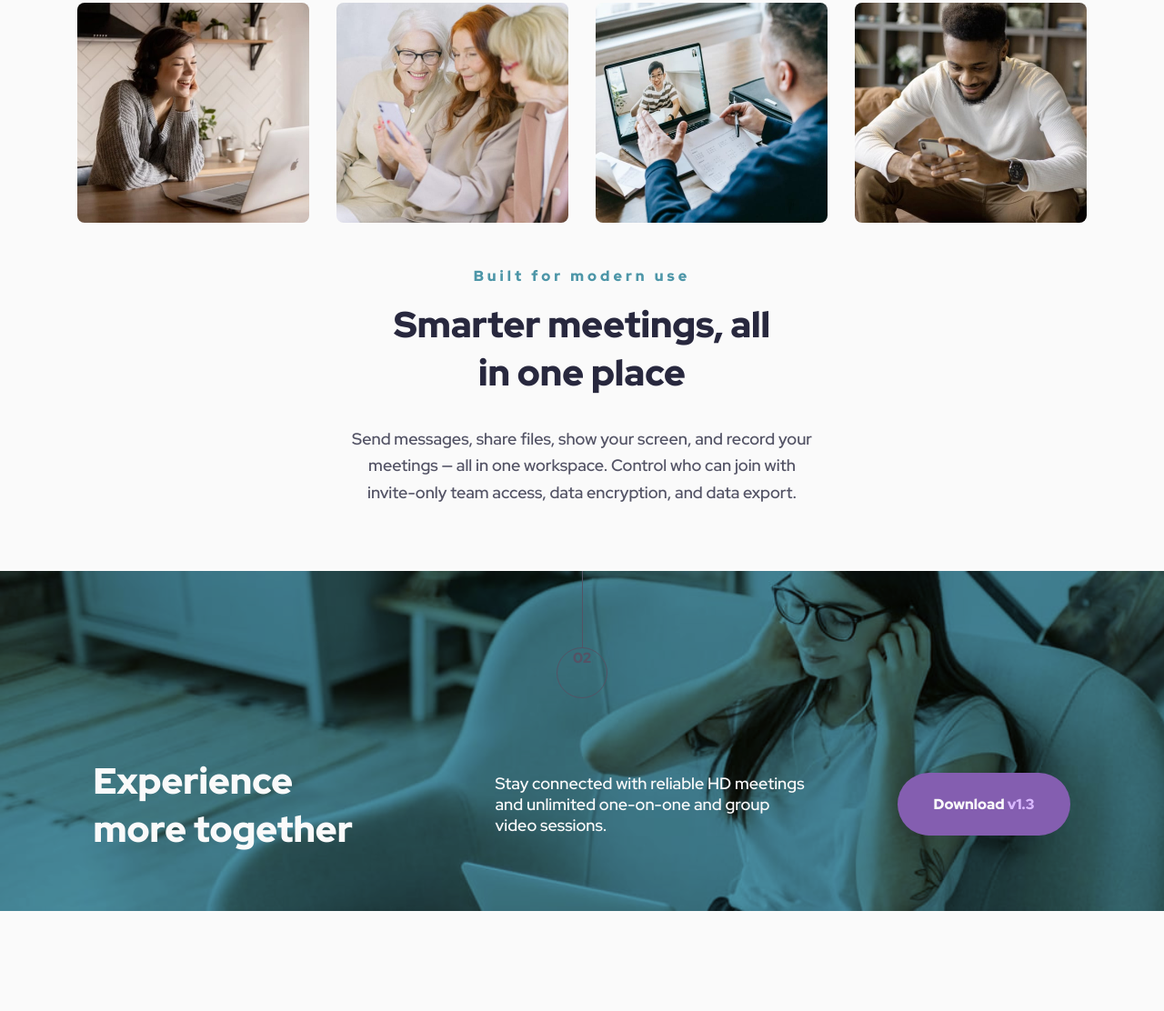
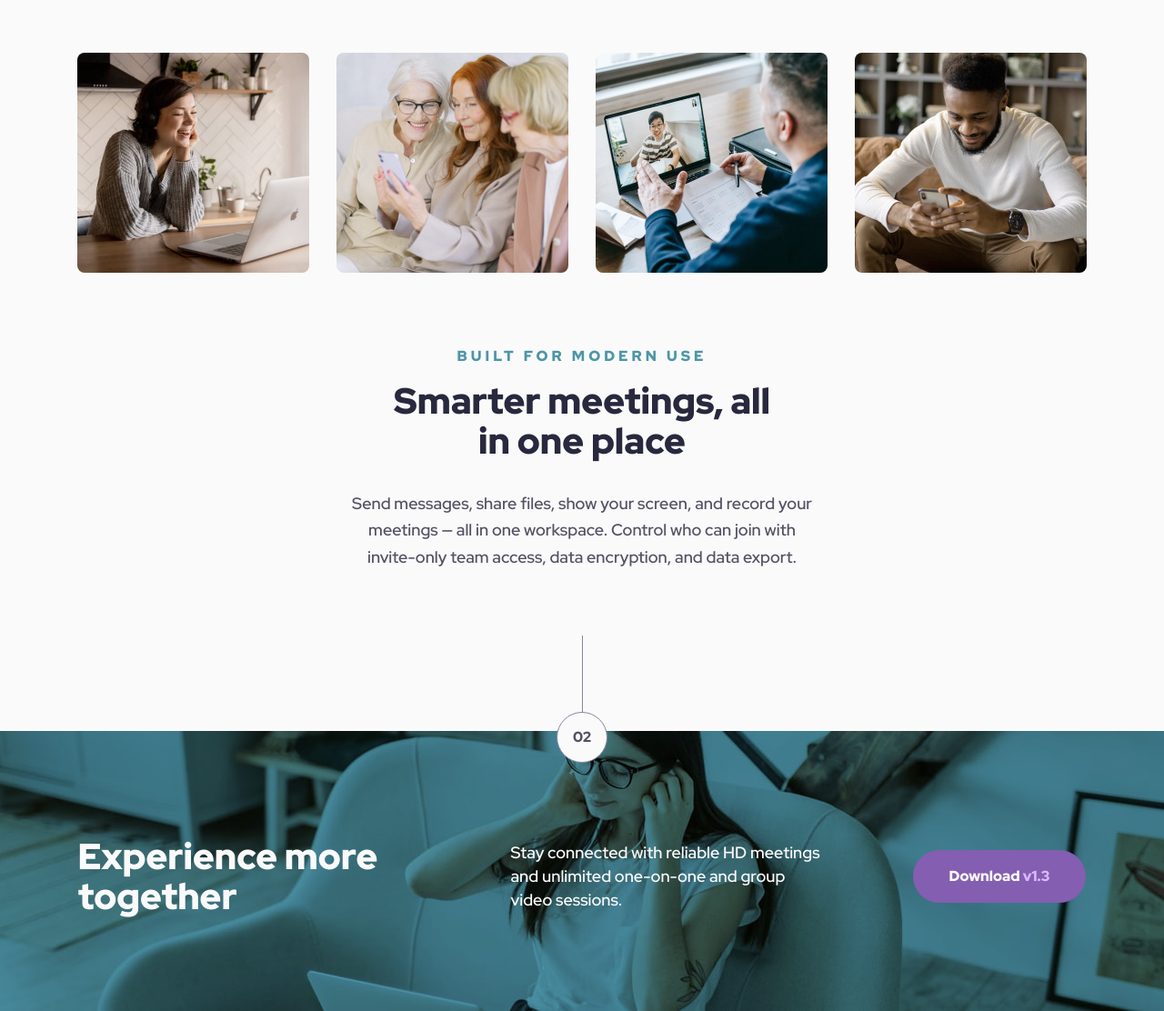
Before and after one commit to DarkstarXDD/meet-landing-page, a website built with Vite: page index.html in a window 1280 px wide. Shown: the part 784-1896 px from the top of the page at 91% size. Before the commit the page ends 1786 px from the top, so only its background shows below. Built offline with nearby package versions, Linux system fonts and the light colour scheme.

Commit message:
update styles

```diff
--- a/index.html
+++ b/index.html
@@ -71,7 +71,7 @@
             <button class="btn btn-primary">
               Download <span class="btn-primary-selection">v1.3</span>
             </button>
-            <a class="btn btn-secondary" href="#">What is it?</a>
+            <a class="btn btn-secondary btn-link" href="#">What is it?</a>
           </div>
         </div>
 
@@ -90,7 +90,7 @@
         </picture>
       </section>
 
-      <section class="section content-section content-section-one flex-column">
+      <section class="section content-section-one flex-column">
         <div class="flex-column">
           <div class="number-line"></div>
           <p class="number flex-column">01</p>
@@ -130,11 +130,12 @@
         </div>
       </section>
 
-      <section class="section content-section content-section-two flex-column">
-        <div class="flex-column">
+      <section class="section content-section-two flex-column">
+        <div class="flex-column number-two">
           <div class="number-line"></div>
-          <p class="number">02</p>
+          <p class="number flex-column">02</p>
         </div>
+        <div class="bg-wrapper flex-column">
           <div class="content-wrapper-two flex-column">
             <h2 class="content-title content-title-two">
               Experience more together
@@ -147,6 +148,7 @@
               Download <span class="btn-secondary-selection">v1.3</span>
             </button>
           </div>
+        </div>
       </section>
     </main>
   </body>
--- a/styles.css
+++ b/styles.css
@@ -51,6 +51,7 @@ button {
   --clr-secondary-600: hsl(268, 100%, 86%);
 
   --clr-neutral-100: hsl(0, 0%, 98%);
+  --clr-neutral-300: hsl(240, 10%, 57%);
   --clr-neutral-400: hsl(240, 10%, 36%);
   --clr-neutral-900: hsl(240, 21%, 20%);
 
@@ -92,12 +93,13 @@ body {
   font-family: var(--ff-red-hat-display);
   font-size: var(--fs-primary-body);
   font-weight: var(--fw-medium);
+  line-height: 1.625;
   color: var(--clr-primary-body);
   background-color: var(--clr-neutral-100);
 }
 
 .header {
-  padding: 3rem 0;
+  padding-block: 3rem 3.375rem;
 }
 
 .logo-img {
@@ -107,7 +109,6 @@ body {
 
 .main {
   width: 100%;
-  max-width: 92.75rem;
   gap: 4rem;
 }
 
@@ -117,7 +118,7 @@ body {
 
 .section {
   text-align: center;
-  padding: 0 1.5rem;
+  padding-inline: 1.5rem;
 }
 
 .hero-section {
@@ -134,6 +135,7 @@ body {
 .hero-title {
   max-width: 20rem;
   font-size: var(--fs-primary-heading);
+  line-height: 1;
   color: var(--clr-primary-heading);
 }
 
@@ -148,7 +150,7 @@ body {
   color: var(--clr-neutral-100);
   border: none;
   border-radius: 50px;
-  padding: 1.5rem 2.5rem;
+  padding: 1.1rem 2.5rem;
 }
 
 .btn-primary {
@@ -177,13 +179,17 @@ body {
   background-color: var(--clr-primary-600-hover);
 }
 
+.btn-link {
+  padding: 1.1rem 1.65rem;
+}
+
 .content-section-one {
   gap: 4rem;
 }
 
 .number-line {
   height: 5.25rem;
-  border-left: 0.0625rem solid var(--clr-primary-body);
+  border-left: 0.0625rem solid var(--clr-neutral-300);
 }
 
 .number {
@@ -191,8 +197,13 @@ body {
   height: 3.5rem;
   font-size: var(--fs-secondary-body);
   font-weight: var(--fw-black);
-  border: 0.0625rem solid var(--clr-primary-body);
+  background-color: var(--clr-neutral-100);
+  border: 0.0625rem solid var(--clr-neutral-300);
   border-radius: 100%;
+}
+
+.number-two {
+  z-index: 1;
 }
 
 .image-grid {
@@ -215,11 +226,13 @@ body {
   font-size: var(--fs-secondary-body);
   font-weight: var(--fw-black);
   letter-spacing: 4px;
+  text-transform: uppercase;
   color: var(--clr-primary-400);
 }
 
 .content-title {
   font-size: var(--fs-secondary-heading);
+  line-height: 1.1;
   color: var(--clr-primary-heading);
 }
 
@@ -234,16 +247,22 @@ body {
 
 .content-section-two {
   width: 100%;
+  padding-inline: 0rem;
+}
+
+.bg-wrapper {
+  width: 100%;
   background-color: var(--clr-primary-400);
   background-image: url("/assets/images/mobile/image-footer.jpg");
   background-size: cover;
   background-blend-mode: multiply;
+  margin-top: -2.2rem;
 }
 
 .content-wrapper-two {
   max-width: 32rem;
   gap: 1.5rem;
-  padding: 4rem 0;
+  padding-block: 5.75rem 4.5rem;
 }
 
 .content-title-two {
@@ -263,6 +282,10 @@ body {
     --fs-900: 3rem;
   }
 
+  .header {
+    padding-block: 3rem 4rem;
+  }
+
   .main {
     gap: 5rem;
   }
@@ -275,18 +298,12 @@ body {
     flex-direction: row;
   }
 
-  .content-section-one {
-    gap: 3rem;
-  }
-
   .image-grid {
     grid-template-columns: repeat(4, 1fr);
     gap: 0.75rem;
-    margin-top: 1rem;
   }
 
   .content-wrapper-one {
-    max-width: 32rem;
     gap: 1rem;
   }
 
@@ -294,7 +311,7 @@ body {
     margin-top: 1rem;
   }
 
-  .content-section-two {
+  .bg-wrapper {
     background-image: url("/assets/images/tablet/image-footer.jpg");
   }
 
@@ -309,22 +326,32 @@ body {
     --fs-900: 4rem;
   }
 
+  body {
+    line-height: 1.44;
+  }
+
+  .header {
+    /* padding-block: 5rem 3.75rem; */
+    padding-block: 5rem 6.75rem;
+  }
+
   .main {
     gap: 4.5rem;
   }
 
   .hero-section {
-    grid-template-columns: minmax(0rem, 24rem) 33.75rem minmax(0rem, 24rem);
+    max-width: 94rem;
+    grid-template-columns: 1fr 33.75rem 1fr;
     gap: 5.5rem;
     padding: 0;
   }
 
   .picture-left {
-    align-self: flex-start;
+    align-self: start;
   }
 
   .picture-right {
-    align-self: flex-end;
+    align-self: end;
   }
 
   .hero-content {
@@ -345,15 +372,21 @@ body {
   }
 
   .content-section-one {
-    margin-top: 2.375rem;
+    margin-top: 3rem;
   }
 
   .image-grid {
     gap: 1.875rem;
   }
 
-  .content-section-two {
+  .content-wrapper-one {
+    max-width: 32rem;
+    margin-top: 1rem;
+  }
+
+  .bg-wrapper {
     background-image: url("/assets/images/desktop/image-footer.jpg");
+    background-position: center;
   }
 
   .content-wrapper-two {
@@ -361,11 +394,11 @@ body {
     flex-direction: row;
     gap: 5.75rem;
     text-align: left;
-    /* padding: 6.875rem 0; */
+    padding-block: 7.25rem 6.5rem;
   }
 
   .content-title-two {
-    max-width: 21.875rem;
+    max-width: 24rem;
     padding-right: 2rem;
   }
 
```
Lines whose indentation alone changed are shown as unchanged.
